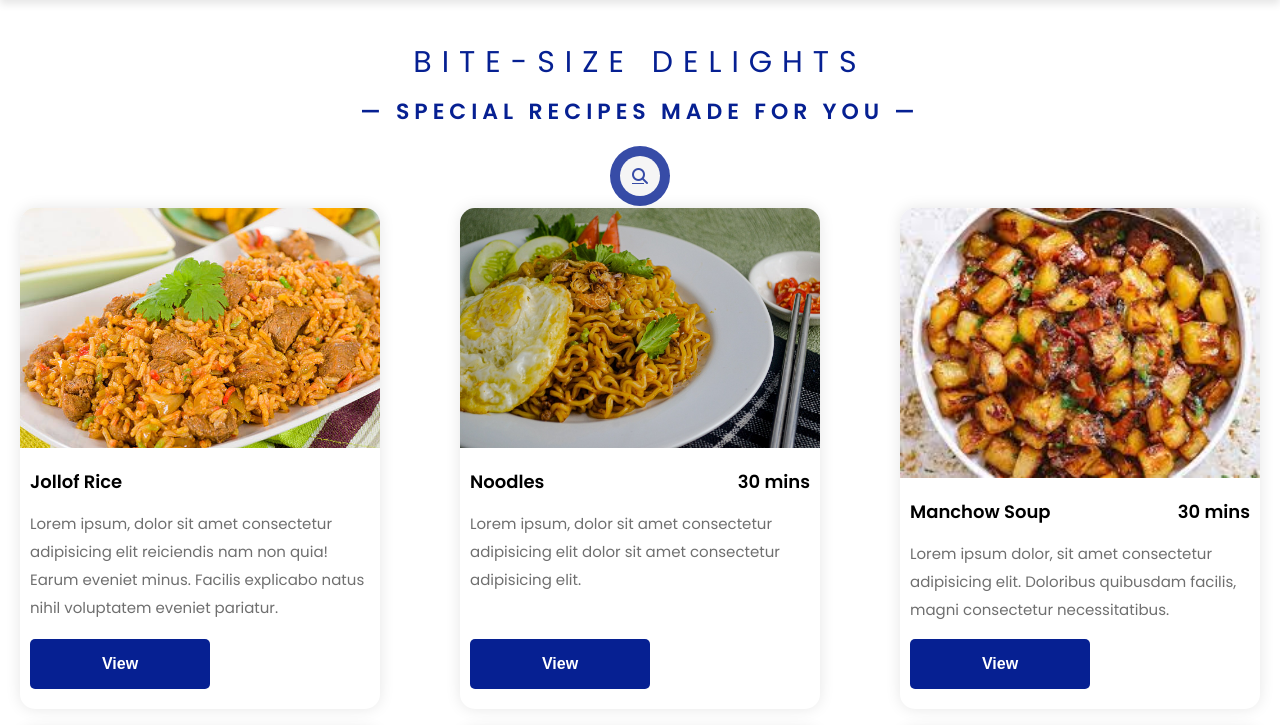
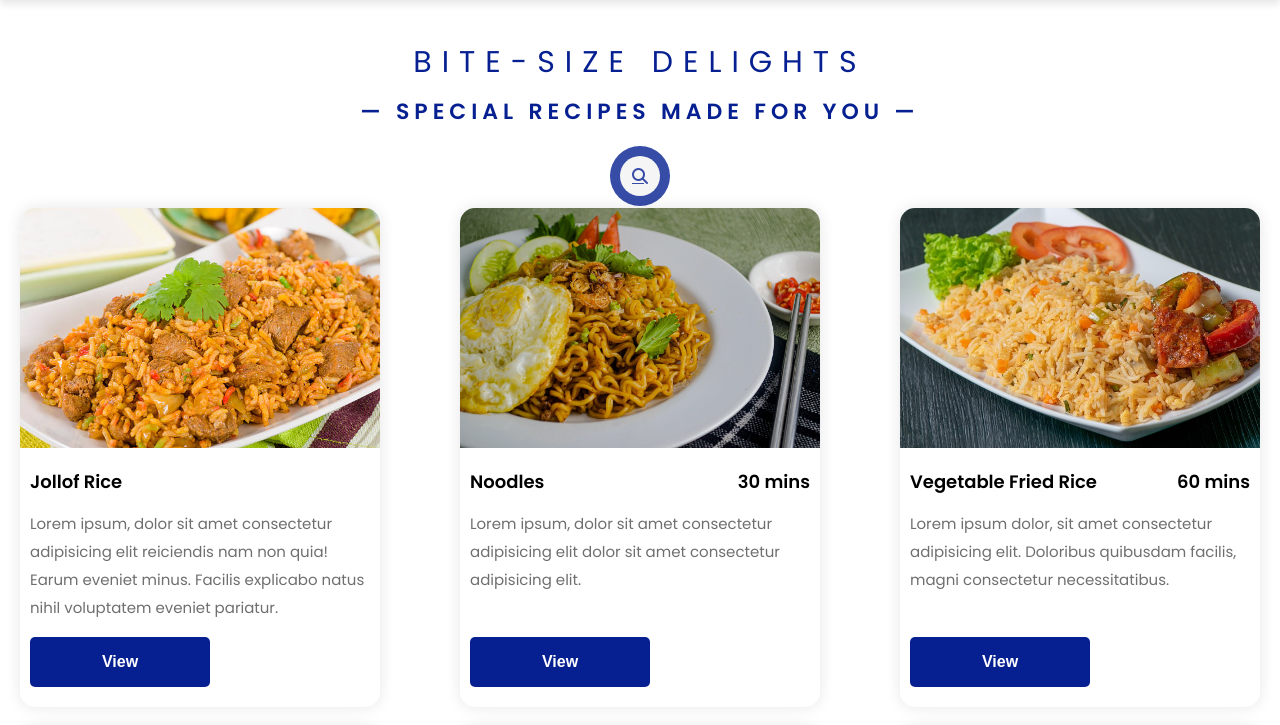
Before and after one commit to pyfiadonkor1/CampusCare365, a Flask app: page /meal-mate in a window 1280 px wide. Shown: the part 80-805 px from the top of the page. Run offline with Flask 3, Linux system fonts and the light colour scheme; some libraries are stand-ins or nearby versions.

Commit message:
Added new images to meal mate screen

```diff
--- a/templates/meal.html
+++ b/templates/meal.html
@@ -75,11 +75,11 @@
         </div>
 
         <div class="food-items">
-            <img src="static/pictures/potatoes.jpeg">
+            <img src="static/pictures/fried-rice-6297406_640.jpg">
             <div class="details">
                 <div class="details-sub">
-                    <h5>Manchow Soup</h5>
-                    <h5 class="price"> 30 mins </h5>
+                    <h5>Vegetable Fried Rice</h5>
+                    <h5 class="price"> 60 mins </h5>
                 </div>
                 <p>Lorem ipsum dolor, sit amet consectetur adipisicing elit. Doloribus quibusdam facilis, magni consectetur necessitatibus.</p>
                 <button>View</button>
@@ -87,10 +87,10 @@
         </div>
 
         <div class="food-items">
-            <img src="Spaghetti.jpeg">
+            <img src="static/pictures/fried yam.jpg">
             <div class="details">
                 <div class="details-sub">
-                    <h5>Basil Pesto Spaghetti</h5>
+                    <h5>Fried Yam and Sauce</h5>
                     <h5 class="price"> 30 mins </h5>
                 </div>
                 <p>Lorem ipsum, dolor sit amet consectetur adipisicing elit lorem ipsum, dolor sit amet consectetur adipisicing elit</p>
```
Also changed, not shown: templates/static/pictures/fried yam.jpg (added), templates/static/pictures/fried-rice-6297406_640.jpg (added).
